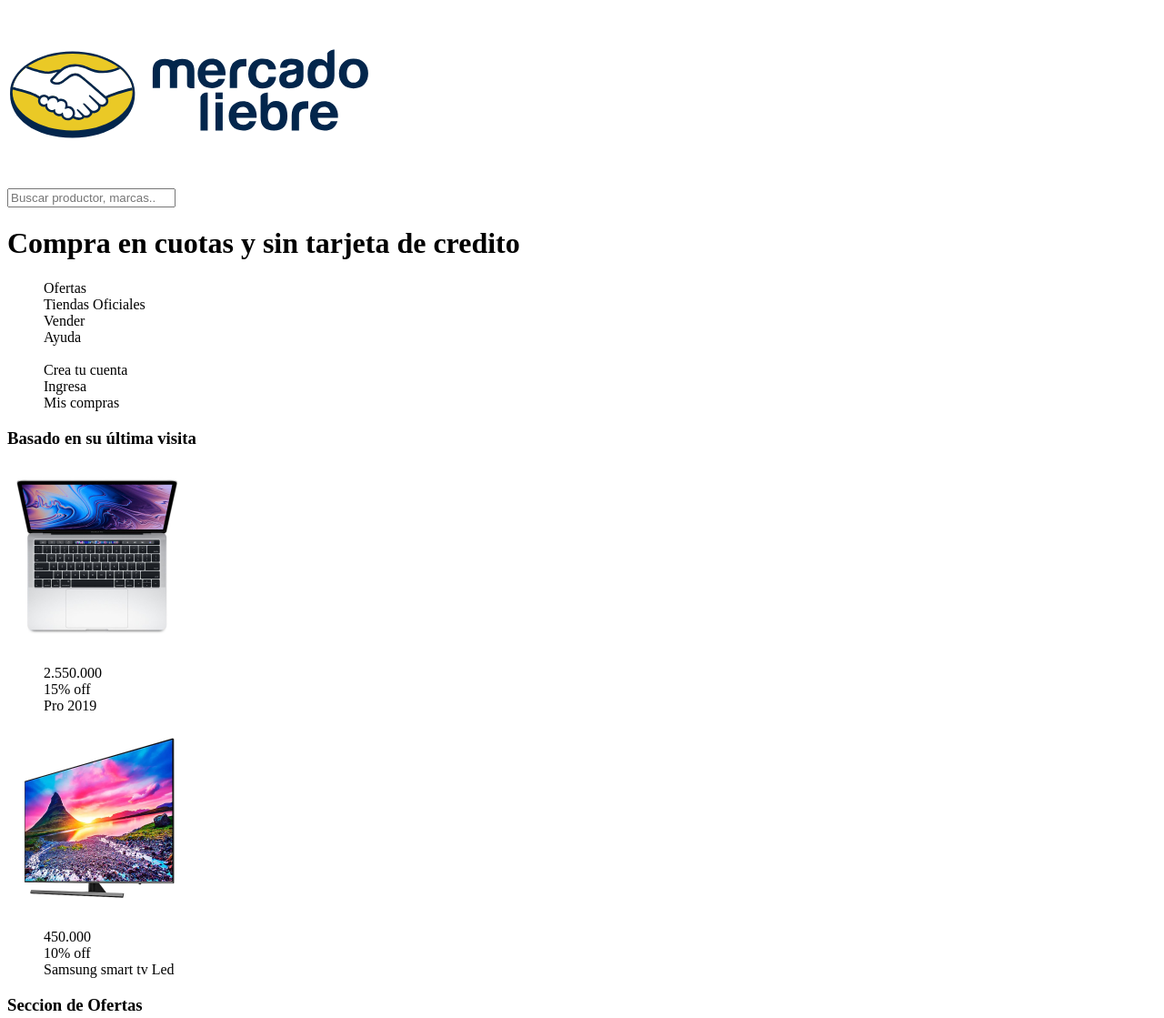
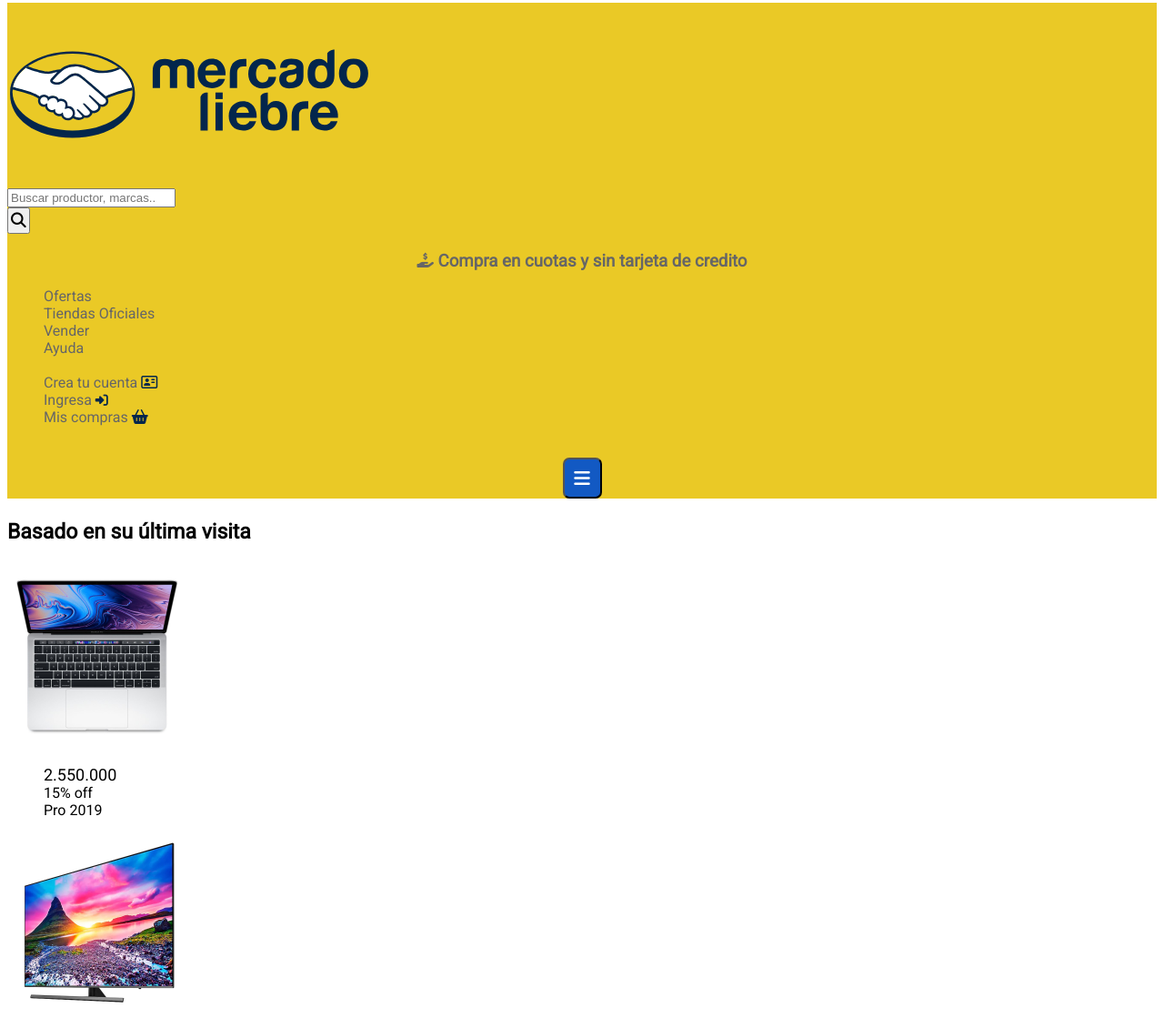
Before and after one commit to Charly66munoz/ProyectIndi, a website: page views/home.html in a window 1280 px wide. Shown: the part 5-1124 px from the top of the page at 91% size. Drawn offline with Linux system fonts and the light colour scheme.

Commit message:
Primer ejercicio de Styles

```diff
--- /dev/null
+++ b/public/style.css
@@ -0,0 +1,39 @@
+
+@import url('https://fonts.googleapis.com/css2?family=Roboto&display=swap');
+body{
+    font-family: 'Roboto', sans-serif;
+}
+/*Header*/
+#cabecera1{
+    background-color: #eac926;
+    color: #666;
+}
+#buttonSearchPop{
+
+  padding: 5px 2px;
+}
+#cYc{text-align: center;}
+
+#botonCenter{
+    display: flex;
+  justify-content: center;
+}
+#menu1{
+
+    background-color: #1259c3;
+    border-radius: 7px;
+    width: 43px;
+    height: 45px;
+}
+
+
+/*main*/
+.store1 h3{
+    font-size: 23px;
+}
+
+.precio{font-size: 18px;}
+
+.discount{font-size: 16px;}
+
+.type{font-size: 16px;}
--- a/views/home.html
+++ b/views/home.html
@@ -4,16 +4,21 @@
     <meta charset="UTF-8">
     <meta http-equiv="X-UA-Compatible" content="IE=edge">
     <meta name="viewport" content="width=device-width, initial-scale=1.0">
+    <link rel="stylesheet" href="../public/style.css">
+    <link rel="preconnect" href="https://fonts.googleapis.com">
+<link rel="preconnect" href="https://fonts.gstatic.com" crossorigin>
+<link href="https://fonts.googleapis.com/css2?family=Roboto:ital,wght@0,100;0,400;1,100&display=swap" rel="stylesheet">
     <title>Document</title>
 </head>
 <body>
-    <header>
+    <header id="cabecera1">
             <img src="../public/img/logo-mercado-liebre.svg" alt="Logo Mercado Libre" width="400px"; height="200px">
-        <div id="SearchPop">
-            <input type="text" placeholder="Buscar productor, marcas.."></input>
+        <div id="searchPop">
+            <input type="text" placeholder="Buscar productor, marcas.."><br>
+            <button id="buttonSearchPop"><i class="fa-solid fa-magnifying-glass fa-lg"></i></button>
         </div>
         <div id="Split1">
-            <h1>Compra en cuotas y sin tarjeta de credito</h1>
+            <h3 id="cYc"><i class="fa-solid fa-hand-holding-dollar fa-sm" style="color: #666666;"></i></i> Compra en cuotas y sin tarjeta de credito</h3>
         </div>
         <div id="MainTAB">
             <ul type="none">
@@ -22,48 +27,52 @@
                 <li>Vender</li>
                 <li>Ayuda</li>
                 <br>
-                <li>Crea tu cuenta</li>
-                <li>Ingresa</li>
-                <li>Mis compras</li>
+                <li>Crea tu cuenta <i class="fa-regular fa-address-card" style="color: #03264c;"></i></i></li>
+                <li>Ingresa <i class="fa-solid fa-right-to-bracket fa-sm" style="color: #03264c;"></i></li>
+                <li>Mis compras <i class="fa-solid fa-basket-shopping" style="color: #03264c;"></i></li>
             </ul>
+            <br>
+            <div id="botonCenter" >
+                <button id="menu1"><i class="fa-solid fa-bars fa-xl" style="color: #ffffff;"></i></button>
+            </div>
         </div>
     </header>
     <main>
-        <section class="Store1">
+        <section class="store1">
             <h3>Basado en su última visita</h3>
             <div class="producto">
                 <img src="../public/img/img-macbook-pro-2019.jpg" width="200" height="200">
                 <ul type="none">
-                    <li>2.550.000</li>
-                    <li>15% off</li>
-                    <li>Pro 2019</li>
+                    <li class="precio">2.550.000</li>
+                    <li class="discount">15% off</li>
+                    <li class="type">Pro 2019</li>
                 </ul>
             </div>
             <div class="producto">
                 <img src="../public/img/img-tv-samsung-smart.jpg" width="200" height="200">
                 <ul type="none">
-                    <li>450.000</li>
-                    <li>10% off</li>
-                    <li>Samsung smart tv Led</li>
+                    <li class="precio">450.000</li>
+                    <li class="discount">10% off</li>
+                    <li class="type">Samsung smart tv Led</li>
                 </ul>
             </div>
         </section>
-        <section class="Store2">
+        <section class="store1">
             <h3>Seccion de Ofertas</h3>
             <div class="producto">
                 <img src="../public/img/img-macbook-pro-2019.jpg" width="200" height="200">
                 <ul type="none">
-                    <li>1.550.000</li>
-                    <li>25% off</li>
-                    <li>Pro 2015</li>
+                    <li class="precio">1.550.000</li>
+                    <li class="discount">25% off</li>
+                    <li class="type">Pro 2015</li>
                 </ul>
             </div>
             <div class="producto">
                 <img src="../public/img/img-tv-samsung-smart.jpg" width="200" height="200">
                 <ul type="none">
-                    <li>1.730.050</li>
-                    <li>30% off</li>
-                    <li>Samsung smart tv Led Curve</li>
+                    <li class="precio">1.730.050</li>
+                    <li class="discount">30% off</li>
+                    <li class="type">Samsung smart tv Led Curve</li>
         </section>
     </main>
     <footer>
@@ -86,7 +95,6 @@
         </section>
 
     </footer>
-
-
+    <script src="https://kit.fontawesome.com/6d6ec403c5.js" crossorigin="anonymous"></script>
 </body>
 </html>
```
